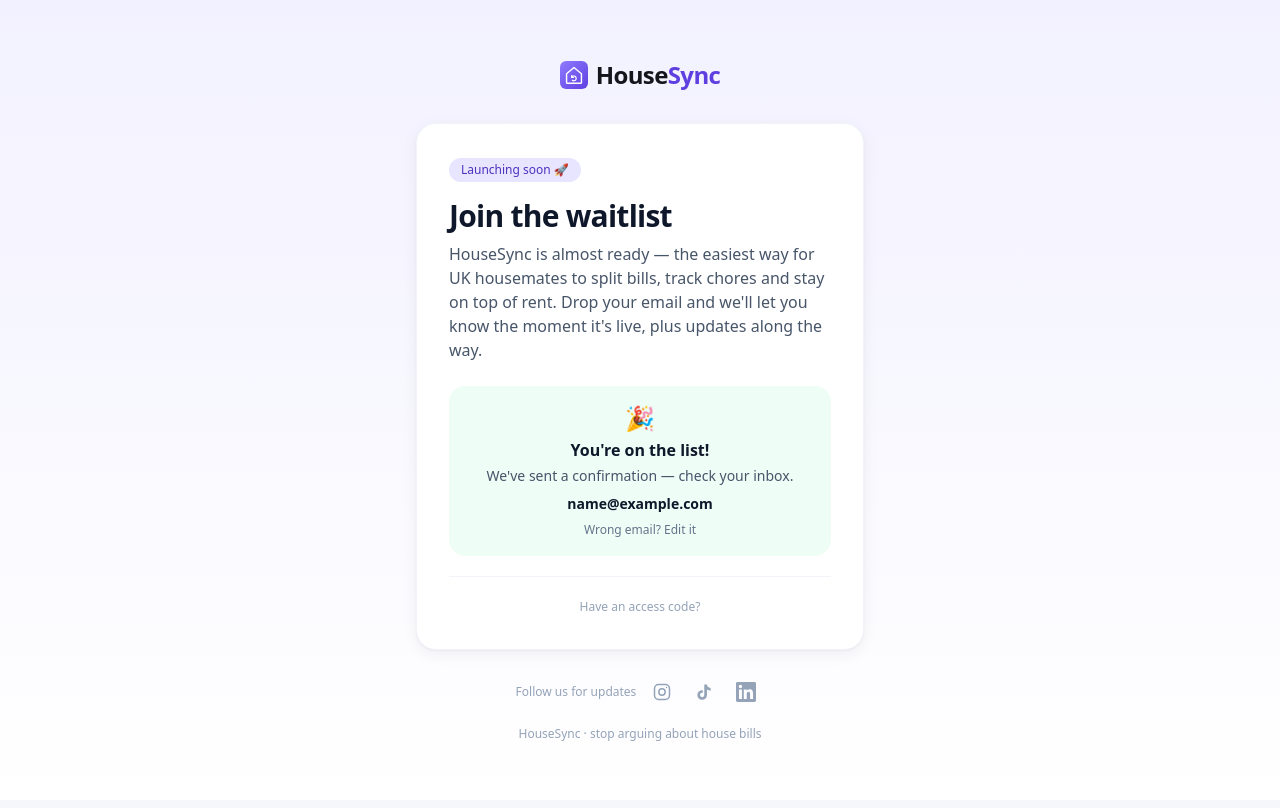
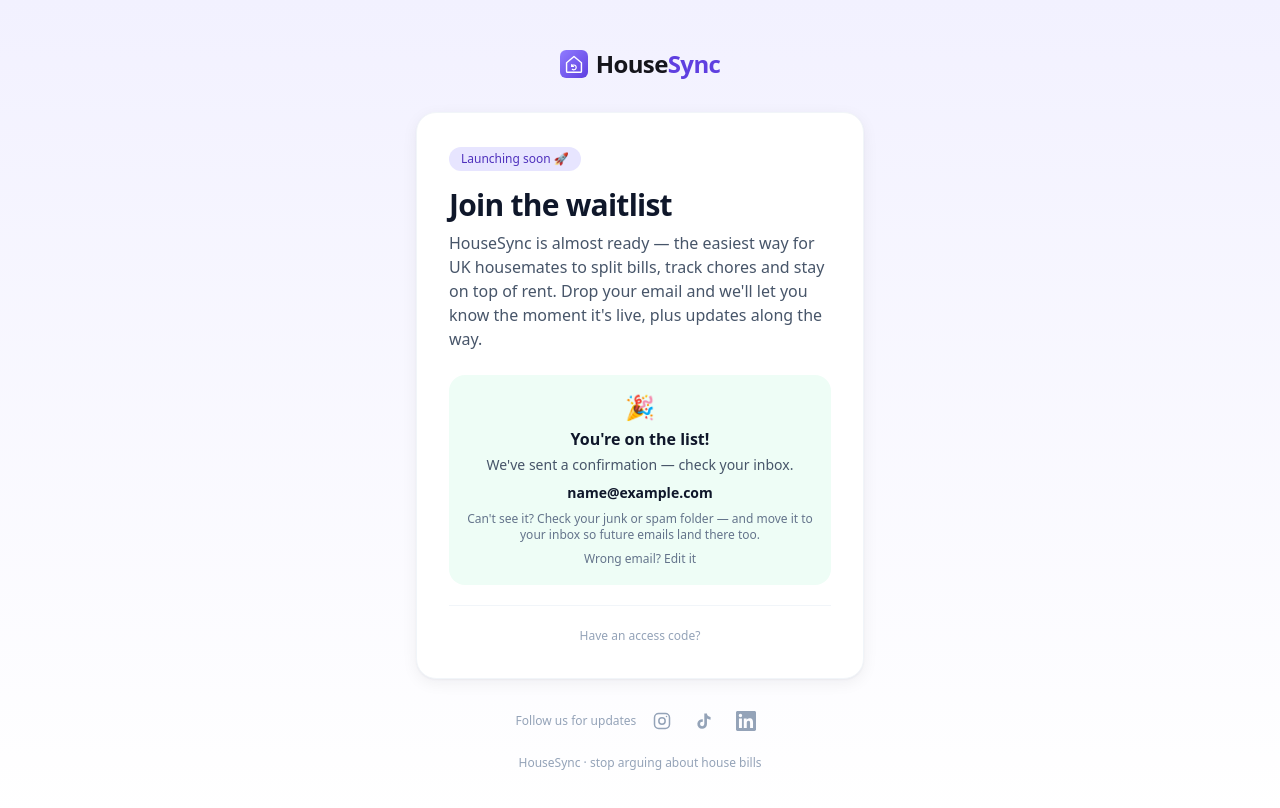
Before and after one commit to MMUrb/housesync, a Next.js app: page /waitlist in a window 1280 px wide. Both pictures are taken after typing "name@example.com" into the empty fields and a click on the button "Join the waitlist". Shown: the top 808 px of the page. Built offline with nearby package versions, Linux system fonts and the light colour scheme; no server answers.

Commit message:
﻿Deliverability: drop emojis + 'no spam' phrase from emails, add junk-folder nudge

```diff
--- a/src/components/waitlist/WaitlistForm.tsx
+++ b/src/components/waitlist/WaitlistForm.tsx
@@ -75,6 +75,11 @@ export function WaitlistForm() {
               : "We've sent a confirmation — check your inbox."}
           </p>
           <p className="mt-2 break-all text-sm font-semibold text-slate-900">{email}</p>
+          {!already && (
+            <p className="mt-2 text-xs text-slate-500">
+              {"Can't see it? Check your junk or spam folder — and move it to your inbox so future emails land there too."}
+            </p>
+          )}
           <button
             type="button"
             onClick={() => {
--- a/src/lib/email.ts
+++ b/src/lib/email.ts
@@ -149,7 +149,7 @@ function escapeHtml(s: string): string {
 export async function sendWelcomeEmail(to: string, name?: string | null) {
   const first = (name ?? "").trim().split(/\s+/)[0] || "there";
   const body = `
-    <h1 style="font-size:20px;margin:0 0 10px">Welcome to HouseSync, ${escapeHtml(first)} 👋</h1>
+    <h1 style="font-size:20px;margin:0 0 10px">Welcome to HouseSync, ${escapeHtml(first)}</h1>
     <p>Thanks for signing up! HouseSync helps you and your housemates split bills, track chores and stay on top of rent — without the awkward money chats.</p>
     <p style="margin:22px 0">
       <a href="https://housesync.co.uk/dashboard" style="display:inline-block;background:#6f53f5;color:#ffffff;text-decoration:none;font-weight:bold;padding:12px 22px;border-radius:10px">Open HouseSync</a>
@@ -195,13 +195,13 @@ export async function sendVerificationEmail(to: string, name: string | null, url
 /** Confirmation email sent when someone joins the pre-launch waitlist. */
 export async function sendWaitlistEmail(to: string) {
   const body = `
-    <h1 style="font-size:20px;margin:0 0 10px">You're on the list 🎉</h1>
+    <h1 style="font-size:20px;margin:0 0 10px">You're on the list</h1>
     <p>Thanks for joining the HouseSync waitlist! We're putting the finishing touches on the easiest way for UK housemates to split bills, track chores and stay on top of rent — without the awkward money chats.</p>
-    <p>You're now in the queue for early access. We'll email you the moment there's an update or your invite is ready — no spam, just the important stuff.</p>
+    <p>You're now in the queue for early access. We'll email you the moment there's an update or your invite is ready — just the important stuff.</p>
     <p style="margin-top:18px">Talk soon,<br>— The HouseSync team</p>`;
   await sendEmail({
     to,
-    subject: "You're on the HouseSync waitlist 🎉",
+    subject: "You're on the HouseSync waitlist",
     html: emailLayout(
       body,
       "You're receiving this because you joined the HouseSync waitlist at housesync.co.uk.",
```
